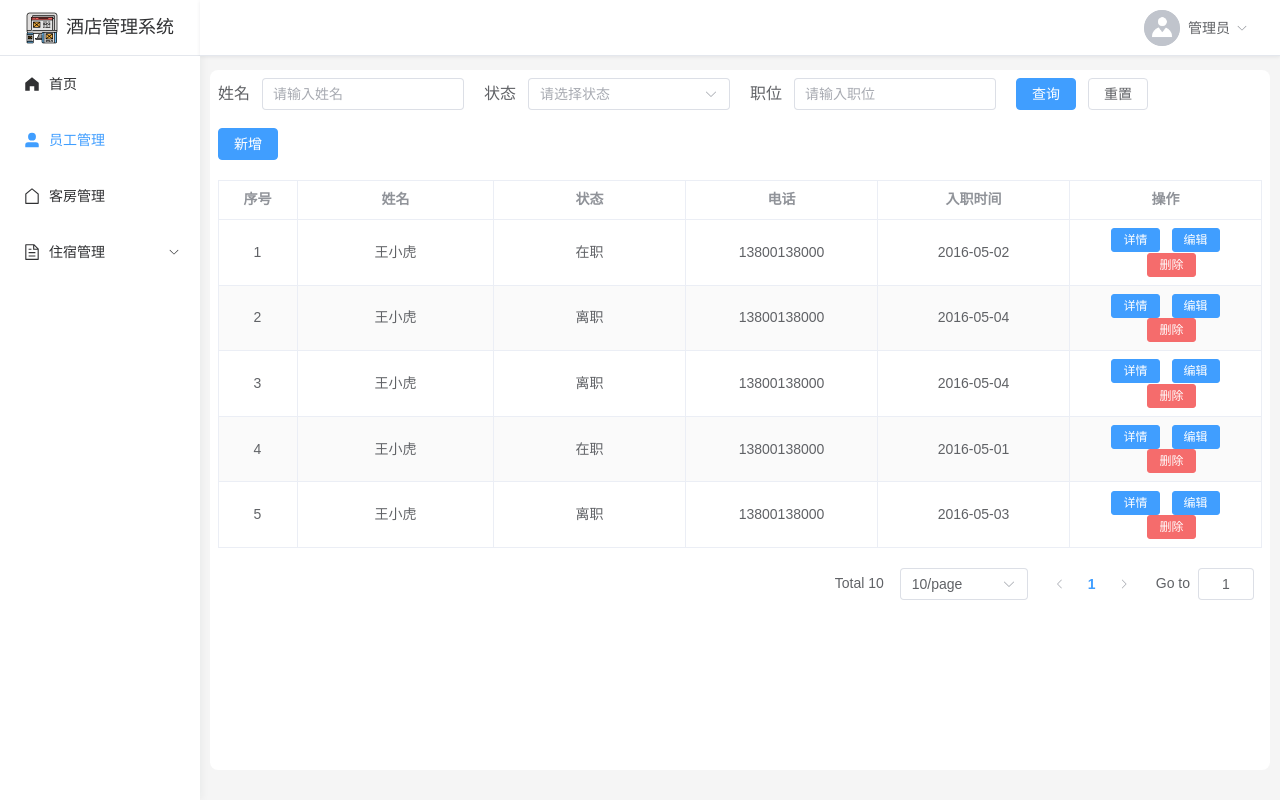
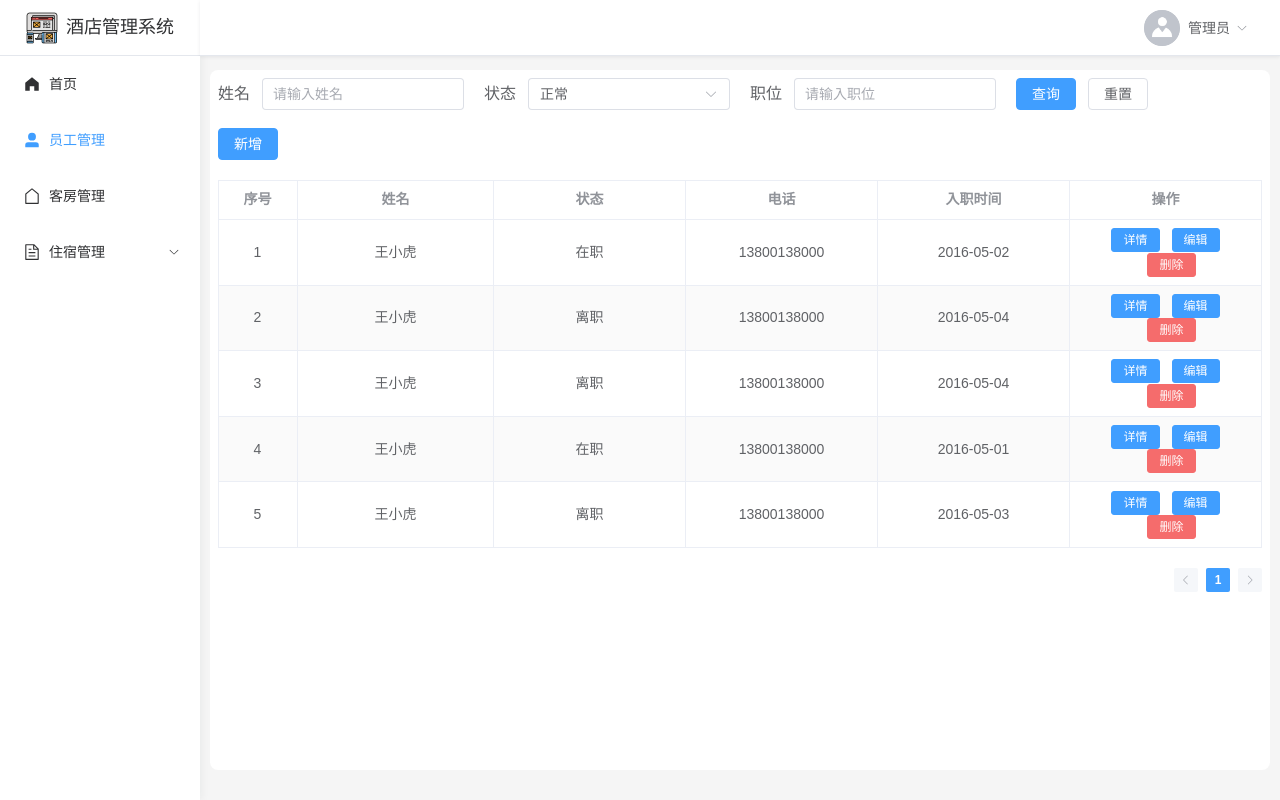
Before and after one commit to eggCodedmb/hotel-system, a Vue app: page /user in a window 1280 px wide. Built offline with nearby package versions, Linux system fonts and the light colour scheme.

Commit message:
feat: 优化用户管理页面

```diff
--- a/src/components/CTable.vue
+++ b/src/components/CTable.vue
@@ -14,10 +14,13 @@
         :width="column.width"
         :align="column.align || 'center'"
       >
+        <!-- 渲染自定义插槽 -->
         <template v-if="column.slotName" #default="{ row }">
           <slot :name="column.slotName" :row="row" />
         </template>
-        <template v-if="column.render" #render="{ row, $index }">
+
+        <!-- 使用 Renderer 组件渲染 render 函数 -->
+        <template v-else-if="column.render" #default="{ row, $index }">
           <Renderer
             v-if="column.render"
             :row="row"
@@ -28,70 +31,33 @@
         </template>
       </el-table-column>
     </el-table>
+
     <!-- 分页组件 -->
     <el-pagination
       class="pagination"
       :current-page="currentPage"
+      :page-size="pageSize"
       :page-sizes="pageSizes"
-      :page-size="pageSize"
-      layout="total, sizes, prev, pager, next, jumper"
+      layout="prev, pager, next"
       :total="total"
-      @size-change="handleSizeChange"
-      @current-change="handleCurrentChange"
+      @update:current-page="handleCurrentChange"
+      @update:page-size="handleSizeChange"
+      background
+      size="small"
     />
   </div>
 </template>
 
 <script setup>
-import { defineProps, defineEmits, computed, defineComponent } from "vue";
+import { ref, computed, defineProps, defineEmits, defineComponent } from "vue";
 
 const props = defineProps({
-  // 列配置
-  columns: {
-    type: Array,
-    required: true,
-    default: () => [],
-  },
-  // 表格数据
-  data: {
-    type: Array,
-    required: true,
-    default: () => [],
-  },
-  // 总条数
-  total: {
-    type: Number,
-    required: true,
-    default: 0,
-  },
-  // 当前页码
-  currentPage: {
-    type: Number,
-    default: 1,
-  },
-  // 每页显示条数
-  pageSize: {
-    type: Number,
-    default: 10,
-  },
-  // 每页显示条数选项
-  pageSizes: {
-    type: Array,
-    default: () => [10, 20, 50, 100],
-  },
-});
-
-// 创建用于执行render函数的组件
-const Renderer = defineComponent({
-  props: {
-    row: Object, // 行数据
-    index: Number, // 行索引
-    column: Object, // 列配置
-    render: Function, // 渲染函数
-  },
-  render() {
-    return this.render(this.row, this.index, this.column);
-  },
+  columns: { type: Array, required: true, default: () => [] },
+  data: { type: Array, required: true, default: () => [] },
+  total: { type: Number, required: true, default: 0 },
+  currentPage: { type: Number, default: 1 },
+  pageSize: { type: Number, default: 10 },
+  pageSizes: { type: Array, default: () => [10, 20, 50, 100] },
 });
 
 const emit = defineEmits([
@@ -101,25 +67,28 @@ const emit = defineEmits([
   "selection-change",
 ]);
 
-// 处理页码变化
+// ⚡️ 使用 ref 变量存储当前页码和每页大小，并同步更新
+const currentPage = ref(props.currentPage);
+const pageSize = ref(props.pageSize);
+
+// 监听页码变化
 const handleCurrentChange = (val) => {
+  currentPage.value = val;
   emit("update:currentPage", val);
-  emitPageChange(val, props.pageSize);
+  emitPageChange(val, pageSize.value);
 };
 
-// 处理每页数量变化
+// 监听每页大小变化
 const handleSizeChange = (val) => {
+  pageSize.value = val;
   emit("update:pageSize", val);
-  emit("update:currentPage", 1);
+  emit("update:currentPage", 1); // 切换每页大小后回到第一页
   emitPageChange(1, val);
 };
 
-// 触发分页变化事件
+// 触发分页事件
 const emitPageChange = (page, size) => {
-  emit("page-change", {
-    currentPage: page,
-    pageSize: size,
-  });
+  emit("page-change", { currentPage: page, pageSize: size });
 };
 
 // 处理多选
@@ -127,8 +96,23 @@ const handleSelectionChange = (selection) => {
   emit("selection-change", selection);
 };
 
-// 计算表格数据（可根据需要处理分页数据）
+// 计算表格数据
 const tableData = computed(() => props.data);
+
+// **创建用于执行 render 函数的组件**
+const Renderer = defineComponent({
+  props: {
+    row: Object,
+    index: Number,
+    column: Object,
+    render: Function,
+  },
+  render() {
+    return typeof this.render === "function"
+      ? this.render(this.row, this.index, this.column)
+      : null;
+  },
+});
 </script>
 
 <style scoped>
--- a/src/main.js
+++ b/src/main.js
@@ -9,7 +9,6 @@ import setupStore from '@/store'
 import '@/assets/index.css'
 import 'element-plus/theme-chalk/dark/css-vars.css'
 
-
 const app = createApp(App)
 
 app.use(setupStore)
--- a/src/views/User.vue
+++ b/src/views/User.vue
@@ -8,7 +8,7 @@
       </el-col>
       <el-col :span="6">
         <el-form-item label="状态">
-          <el-select v-model="value" placeholder="请选择状态">
+          <el-select v-model="form.state" placeholder="请选择状态">
             <el-option
               v-for="item in stateOptions"
               :key="item.value"
@@ -28,9 +28,11 @@
         <el-button @click="resetForm">重置</el-button>
       </el-col>
     </el-row>
+
     <el-row>
       <el-button type="primary" @click="addUser">新增</el-button>
     </el-row>
+
     <c-table
       :columns="columns"
       :data="tableData"
@@ -40,10 +42,10 @@
       @page-change="handlePageChange"
     >
       <template #action="{ row }">
-        <el-button type="primary" size="small" @click="addUser(row)"
+        <el-button type="primary" size="small" @click="handleDetail(row)"
           >详情</el-button
         >
-        <el-button type="primary" size="small" @click="addUser(row)"
+        <el-button type="primary" size="small" @click="handleEdit(row)"
           >编辑</el-button
         >
         <el-button type="danger" size="small" @click="handleDelete(row)"
@@ -52,123 +54,40 @@
       </template>
     </c-table>
   </div>
-  <UserForm ref="refUserForm" />
+  <UserForm ref="userForm" @refresh="getTableData" />
 </template>
 
 <script>
+import { ref } from "vue";
+import { ElMessage, ElMessageBox } from "element-plus";
 import CTable from "@/components/CTable.vue";
-import DeptTree from "@/components/DeptTree.vue";
 import UserForm from "./components/UserForm.vue";
-import CDialog from "@/components/CDialog.vue";
+
 export default {
   name: "User",
-  components: { CTable, DeptTree, UserForm, CDialog },
-  data() {
-    return {
-      form: {
+  components: { CTable, UserForm },
+  setup() {
+    const form = ref({
       name: "",
       state: 1,
       position: "",
-      },
-      stateOptions: [
-        {
-          value: 1,
-          label: "正常",
-        },
-        {
-          value: 2,
-          label: "禁用",
-        },
-      ],
-      columns: [],
-      tableData: [],
-      currentPage: 1,
-      pageSize: 10,
-      total: 10,
-      treeData: [
-        {
-          id: 1,
-          name: "总公司",
-          count: 100,
-          children: [
-            {
-              id: 2,
-              name: "技术部",
-              count: 50,
-              isLeaf: false,
-            },
-          ],
-        },
-      ],
-    };
-  },
-  methods: {
-    search() {
-      console.log(this.form);
-    },
-    resetForm() {
-      this.form = {};
-    },
-    addUser() {
-      this.$refs.refUserForm.openDialog();
-    },
-    // 处理分页变化
-    handlePageChange({ currentPage, pageSize }) {
-      this.currentPage = currentPage;
-      this.pageSize = pageSize;
-    },
+    });
 
-    // 懒加载处理
-    loadNode({ node, resolve }) {
-      if (node.level === 0) return resolve(this.treeData);
-      // 模拟异步加载
-      setTimeout(() => {
-        resolve([
-          { id: 3, name: "前端组", count: 20, isLeaf: true },
-          { id: 4, name: "后端组", count: 30, isLeaf: true },
+    const stateOptions = ref([
+      { value: 1, label: "正常" },
+      { value: 2, label: "禁用" },
     ]);
-      }, 500);
-    },
 
-    // 节点点击处理
-    handleNodeClick({ data }) {
-      console.log("选中节点:", data);
-    },
+    const columns = ref([
+      { label: "序号", prop: "index", width: "80" },
+      { label: "姓名", prop: "name" },
+      { label: "状态", prop: "status" },
+      { label: "电话", prop: "phone" },
+      { label: "入职时间", prop: "date" },
+      { label: "操作", slotName: "action" },
+    ]);
 
-    // 复选框选中处理
-    handleCheck({ checked }) {
-      console.log("选中节点keys:", checked);
-    },
-    initTableData() {
-      const columns = [
-        {
-          label: "序号",
-          prop: "index",
-          width: "80",
-        },
-        {
-          label: "姓名",
-          prop: "name",
-        },
-        {
-          label: "状态",
-          prop: "status",
-        },
-        {
-          label: "电话",
-          prop: "phone",
-        },
-        {
-          label: "入职时间",
-          prop: "date",
-        },
-        {
-          label: "操作",
-          slotName: "action",
-        },
-      ];
-
-      const tableData = [
+    const tableData = ref([
       {
         index: "1",
         date: "2016-05-02",
@@ -204,25 +123,88 @@ export default {
         status: "离职",
         phone: "13800138000",
       },
-      ];
+    ]);
 
-      this.columns = columns;
-      this.tableData = tableData;
-    },
-    handleEdit(row) {
-      console.log("编辑", row);
-    },
-    handleDelete(row) {
-      console.log("删除", row);
-    },
-  },
-  mounted() {
-    this.initTableData();
+    const currentPage = ref(1);
+    const pageSize = ref(10);
+    const total = ref(10);
+    const userForm = ref(null);
+
+    // 搜索
+    const search = () => {
+      console.log("搜索", form.value);
+    };
+
+    // 重置表单
+    const resetForm = () => {
+      form.value = { name: "", state: 1, position: "" };
+    };
+
+    // 添加用户
+    const addUser = () => {
+      userForm.value.title = "添加用户";
+      userForm.value.openDialog();
+    };
+
+    const handleDetail = (row) => {
+      userForm.value.title = "用户详情";
+      userForm.value.openDialog(row);
+    };
+
+    const handleEdit = (row) => {
+      userForm.value.title = "编辑用户";
+      userForm.value.openDialog(row);
+    };
+
+    // **✅ 修正 ElMessageBox 不弹出问题**
+    const handleDelete = async (row) => {
+      await ElMessageBox.confirm("确定删除该用户吗？", "提示", {
+        confirmButtonText: "确定",
+        cancelButtonText: "取消",
+        type: "warning",
+      })
+        .then(() => {
+          ElMessage({
+            type: "success",
+            message: "删除成功!",
+          });
+        })
+        .catch(() => {
+          ElMessage({
+            type: "info",
+            message: "已取消删除",
+          });
+        });
+    };
+
+    // 处理分页
+    const handlePageChange = ({ currentPage, pageSize }) => {
+      currentPage.value = currentPage;
+      pageSize.value = pageSize;
+    };
+
+    return {
+      form,
+      stateOptions,
+      columns,
+      tableData,
+      currentPage,
+      pageSize,
+      total,
+      search,
+      resetForm,
+      addUser,
+      handleDetail,
+      handleEdit,
+      handleDelete,
+      handlePageChange,
+      userForm,
+    };
   },
 };
 </script>
 
-<style lang="scss" scoped>
+<style scoped>
 .right-main {
   width: 100%;
 }
--- a/src/views/components/UserForm.vue
+++ b/src/views/components/UserForm.vue
@@ -109,21 +109,22 @@
 </template>
 
 <script setup>
-import { ref, defineExpose } from "vue";
+import { ref, defineExpose, defineOptions, defineEmits } from "vue";
 import { Plus } from "@element-plus/icons-vue";
 import { ElMessage } from "element-plus";
 const form = ref({
   username: "",
   password: "",
   phone: "",
-  gender: "1",
-  entryDate: "",
-  role: "common",
+  date: "",
+  role: "",
+  gender: "",
   avatar: "",
 });
+const emit = defineEmits(["refresh"]);
 
+const title = ref("新增用户");
 const refForm = ref(null);
-const title = ref("添加用户");
 const dialogVisible = ref(false);
 
 const rules = ref({
@@ -153,8 +154,10 @@ const rules = ref({
   gender: [{ required: true, message: "请选择性别", trigger: "change" }],
 });
 
-const openDialog = () => {
+const openDialog = (row) => {
   dialogVisible.value = true;
+  if (!row) return;
+  form.value = { ...row };
 };
 
 const closeDialog = () => {
@@ -171,15 +174,16 @@ const beforeAvatarUpload = (file) => {};
 const submitForm = () => {
   refForm.value.validate((valid) => {
     if (valid) {
+      emit("refresh");
       closeDialog();
     } else {
       ElMessage.warning("请填写完整信息");
-      return false;
     }
   });
 };
 defineExpose({
   openDialog,
+  title,
 });
 </script>
 
```
Also changed, not shown: src/views/Room.vue (+26 -4 lines). Lines whose indentation alone changed are shown as unchanged.
